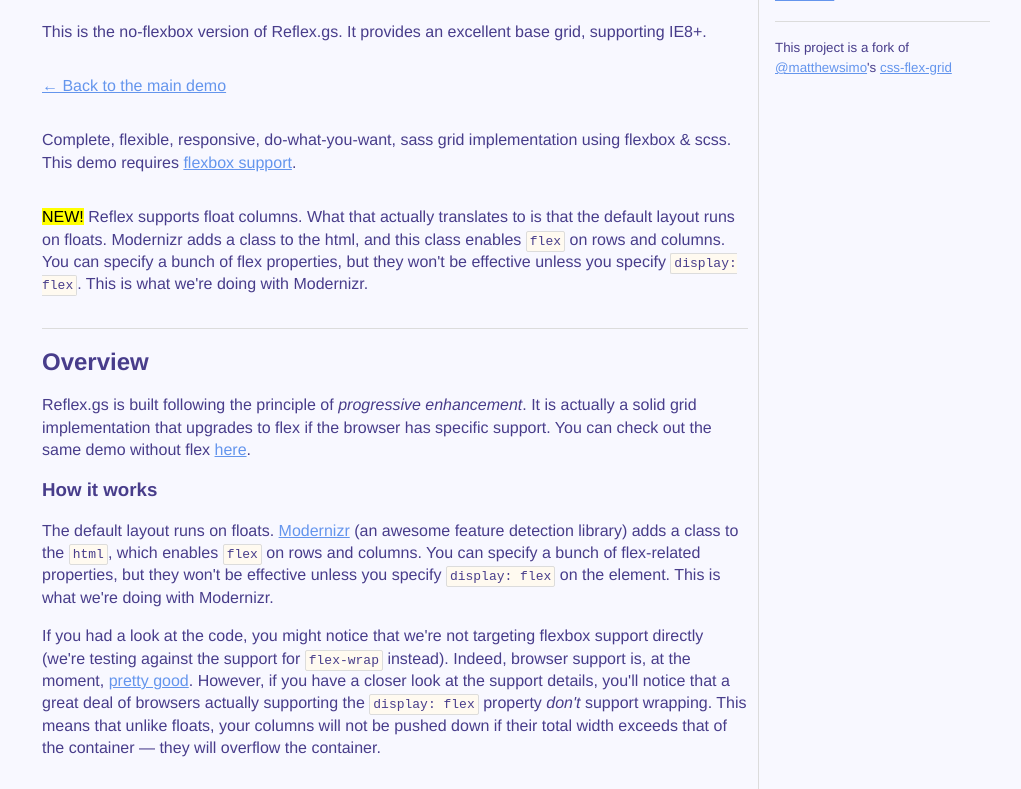
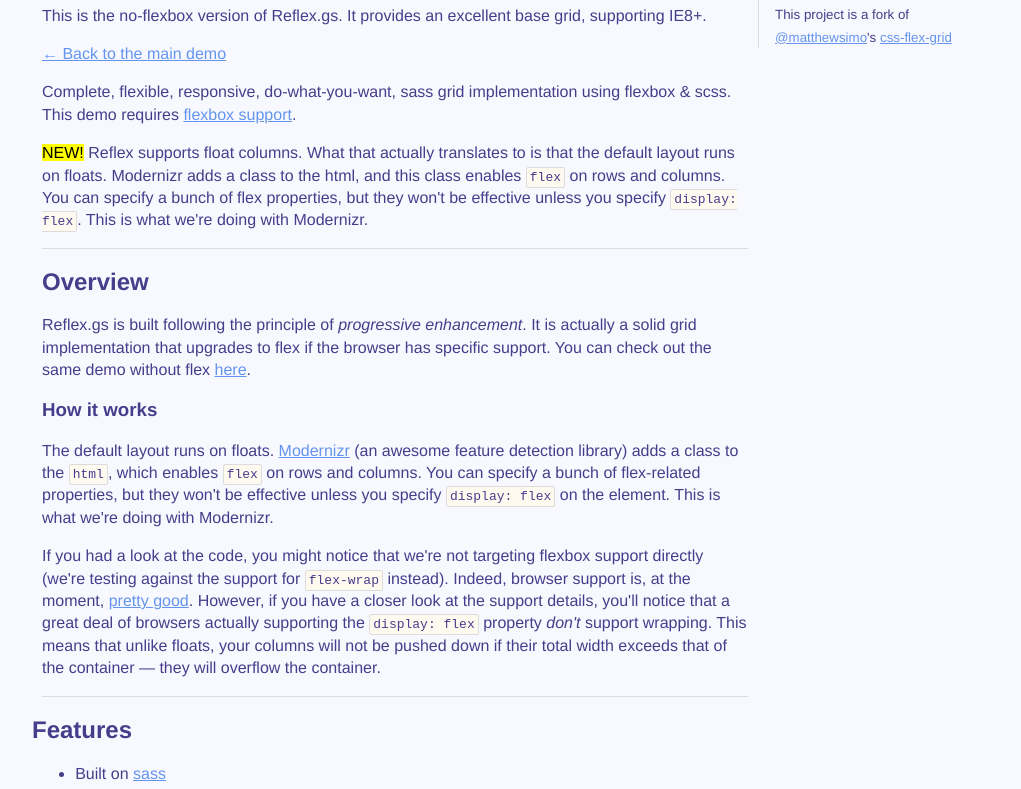
Before and after one commit to matthewsimo/scss-flex-grid, a website: page demo/no-flex.html in a window 1280 px wide. Shown: the part 221-1010 px from the top of the page, without its empty margins (124-1145 px from the left). Drawn offline with Linux system fonts and the light colour scheme.

Commit message:
no-flex remove flex classes w/ js

```diff
--- a/demo/no-flex.html
+++ b/demo/no-flex.html
@@ -11,7 +11,9 @@
 		<script src="modernizr.custom.33952.js"></script>
 
 		<script>
-			document.className = document.className.replace('flexwrap', '').replace('flexbox', '');
+			window.onload = function() {
+				document.documentElement.className = document.documentElement.className.replace('flexwrap', '').replace('flexbox', '');
+			};
 		</script>
 	</head>
 	<body>
```
Lines whose indentation alone changed are shown as unchanged.
